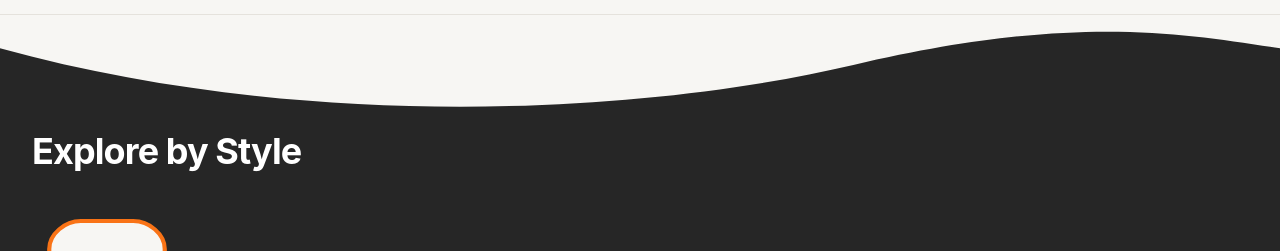
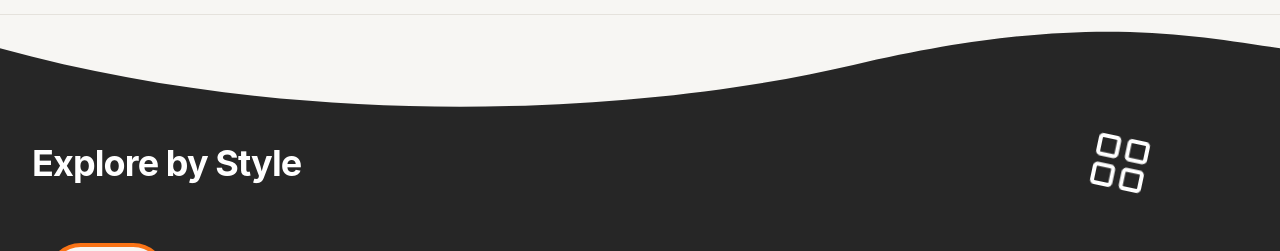
Before and after one commit to AdwithGowda/Prompt-Gallery, a React (Vite) app in the folder client/: page / in a window 1280 px wide. Shown: the part 1380-1631 px from the top of the page. Built offline with nearby package versions, Linux system fonts and the light colour scheme.

Commit message:
feat: add Category component with swipeable image gallery and predefined style datasets

```diff
--- a/client/src/components/Category.jsx
+++ b/client/src/components/Category.jsx
@@ -1,7 +1,7 @@
 import React, { useState, useRef, useEffect, useContext } from 'react';
 import { useNavigate } from 'react-router-dom';
 import { AuthContext } from '../context/AuthContext';
-import { ArrowRight } from 'lucide-react';
+import { ArrowRight, LayoutGrid } from 'lucide-react';
 
 const stylesData = [
    {
@@ -340,9 +340,12 @@ const Category = () => {
       {/* Dark section matching the wave */}
       <div className="w-full bg-[#262626] flex flex-col pb-0 pt-4">
         <div className="w-full relative z-10">
-          <h2 className="text-3xl md:text-4xl font-bold mb-8 text-white tracking-tight px-4 md:px-8">
-            Explore by Style
-          </h2>
+          <div className="flex justify-between items-center mb-8 px-4 md:px-8">
+            <h2 className="text-3xl md:text-4xl font-bold text-white tracking-tight mb-0">
+              Explore by Style
+            </h2>
+            <LayoutGrid className="w-12 h-12 md:w-16 md:h-16 text-white mr-8 md:mr-24 animate-[spin_6s_linear_infinite]" strokeWidth={1.5} />
+          </div>
 
           {/* Outer container for scrolling with padding */}
           <div
```
